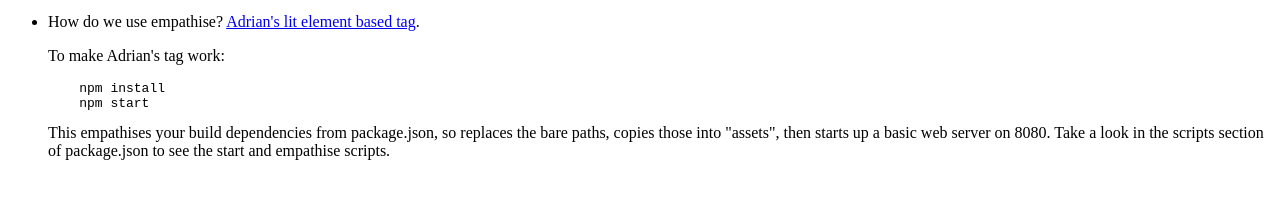
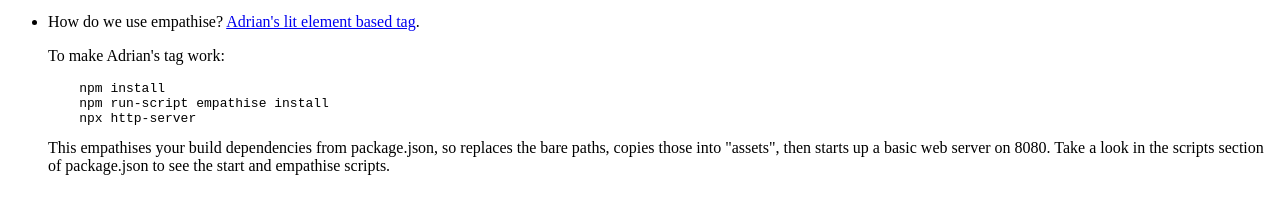
Before and after one commit to csev/wc-experiment, a website: page index.html in a window 1280 px wide. Shown: the part 323-536 px from the top of the page. Drawn offline with Linux system fonts and the light colour scheme.

Commit message:
Separate out two steps.

```diff
--- a/index.html
+++ b/index.html
@@ -28,7 +28,8 @@ feel free to open an issue to talk about what I am trying to do.</p>
 To make Adrian's tag work:
 <pre>
     npm install
-    npm start
+    npm run-script empathise install
+    npx http-server
 </pre>
 This empathises your build dependencies from package.json, so replaces the bare paths, copies those into "assets",
 then starts up a basic web server on 8080. Take a look in the scripts section of package.json to see
```
